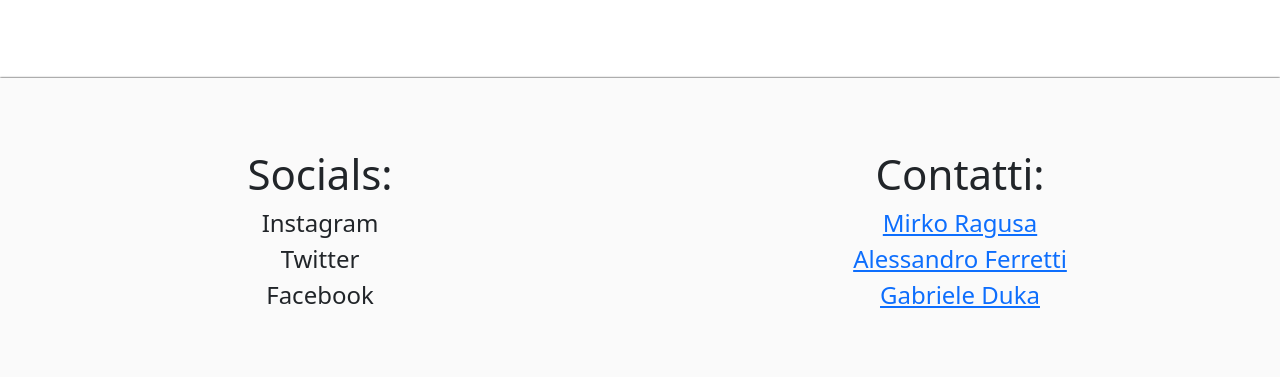
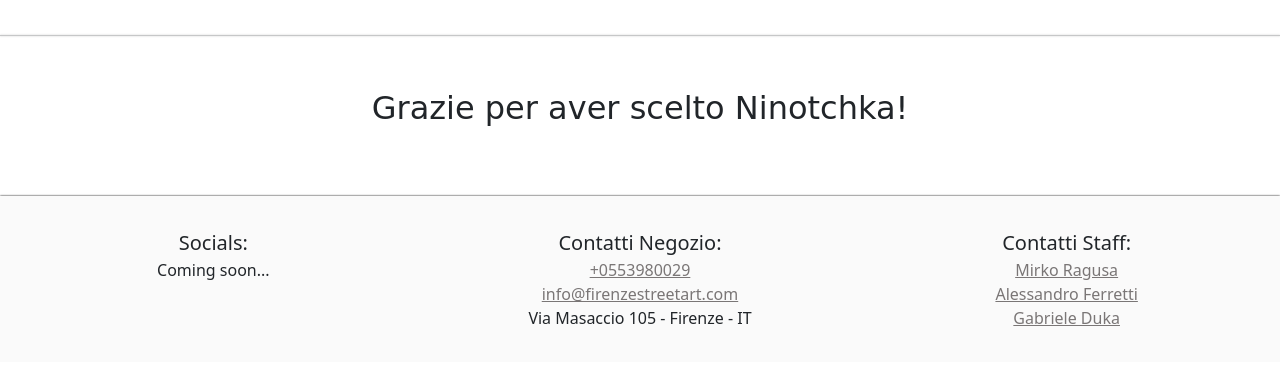
Before and after one commit to DevMushy/progettoInfo, a PHP site: page /pages/shop.php in a window 1280 px wide. Shown: the part 631-1008 px from the top of the page. After the commit the page ends 957 px from the top, so only its background shows below. Run offline with PHP 8.4, Linux system fonts and the light colour scheme; a user stored in the database is signed in; data comes from the database, SQL or seed files in the repository; some web fonts are replaced.

Commit message:
migliorata la grafica un pochino

```diff
--- a/css/style.css
+++ b/css/style.css
@@ -355,10 +355,9 @@
 
 .foo {
   background-color: rgb(250, 250, 250);
-  padding-top: 4rem;
-  padding-bottom: 4rem;
+  padding-top: 2rem;
+  padding-bottom: 2rem;
   margin-top: 4rem;
-  font-size: 150%;
   box-shadow: 0px 0px 2px #000;
 }
 
@@ -395,3 +394,28 @@
 .card img{
   height: 60% !important;
 }
+
+.inputS{
+  color: white;
+  background-color:rgb(0, 0, 0);
+  font-size: small;
+  border: none;
+  border-radius: 0.3rem;
+  padding: 7px 7px;
+  text-decoration: none;
+  margin: 1px 1px;
+  cursor: pointer;
+}
+
+.ringrShop{
+  font-size: 200%!important;
+}
+
+.cartCard{
+  width: 60%;
+  height: 20rem;
+}
+
+.foo a {
+  color: rgb(122, 118, 118);
+}
--- a/pages/shop.php
+++ b/pages/shop.php
@@ -131,11 +131,11 @@
 
               $image = $row['img'];
 
-              echo "<div class='col-md-3'>";
+              echo "<div class='col-md-3 cartCard'>";
               echo "<div class='card'>";
               echo "<img src='$image'/>";
               echo "<p>" . $row["nome"] . "</p>";
-              echo "<p>" . $row["prezzo"] . "</p>";
+              echo "<p>" . $row["prezzo"] . "$</p>";
               echo "</div>";
               echo "</div>";
 
@@ -147,7 +147,7 @@
             $row = $result->fetch_assoc();
 
 
-            echo "<h3>Totale: " . $row["prezzo"] . "</h3>";
+            echo "<h3>Totale: " . $row["prezzo"] . "$</h3>";
 
           } else {
             echo "<h3>Carrello Vuoto</h3>";
@@ -225,12 +225,10 @@
           echo "<p>" . $row["prezzo"] ."$". "</p>";
           echo "   <form action='../utility/addCart.php' method='post'>";
           echo "     <input type='number' name='idprodotto' value=" . $row["ID"] . " hidden>";
-          echo "     <input type='submit'>";
+          echo "     <input value='Aggiungi al carrello' type='submit' class='inputS'>";
           echo "  </form>";
           echo "</div>";
           echo "</div>";
-
-
         }
         echo "</div>";
       }
@@ -238,21 +236,30 @@
       ?>
 </div>
       <br />
-
+      <hr class="line">
+      <center class="ringrShop title">
+        Grazie per aver scelto Ninotchka!
+      </center>
       <!--end-->
 
+      <!-- footer -->
   <footer class="foo">
     <div class="container-fluid grid">
       <center class="row">
-            <div class="col-6">
-              <span style="font-size: 175%">Socials:</span><br>
-              Instagram<br>
-              Twitter<br>
-              Facebook
+        <div class="col-4">
+          <span style="font-size: 125%">Socials:</span><br>
+          Coming soon...
         </div>
 
-            <div class="col-6">
-              <span style="font-size: 175%">Contatti:</span><br>
+        <div class="col-4">
+          <span style="font-size: 125%">Contatti Negozio:</span><br>
+          <a href="tel:+0553980029">+0553980029</a><br>
+          <a href="mailto:info@firenzestreetart.com">info@firenzestreetart.com</a><br>
+          Via Masaccio 105 - Firenze - IT
+        </div>
+
+        <div class="col-4">
+          <span style="font-size: 125%">Contatti Staff:</span><br>
           <a href="tel:+3237921853">Mirko Ragusa</a><br>
           <a href="tel:+3927169012">Alessandro Ferretti</a><br>
           <a href="tel:+3445783841">Gabriele Duka</a>
```
Also changed, not shown: index.php (+33 -27 lines). Lines whose indentation alone changed are shown as unchanged.
